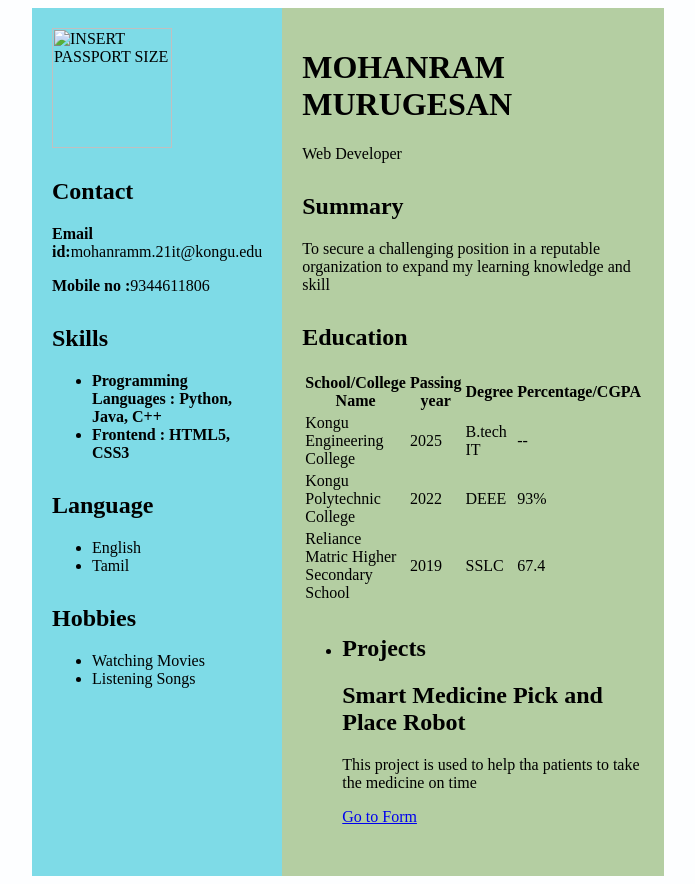
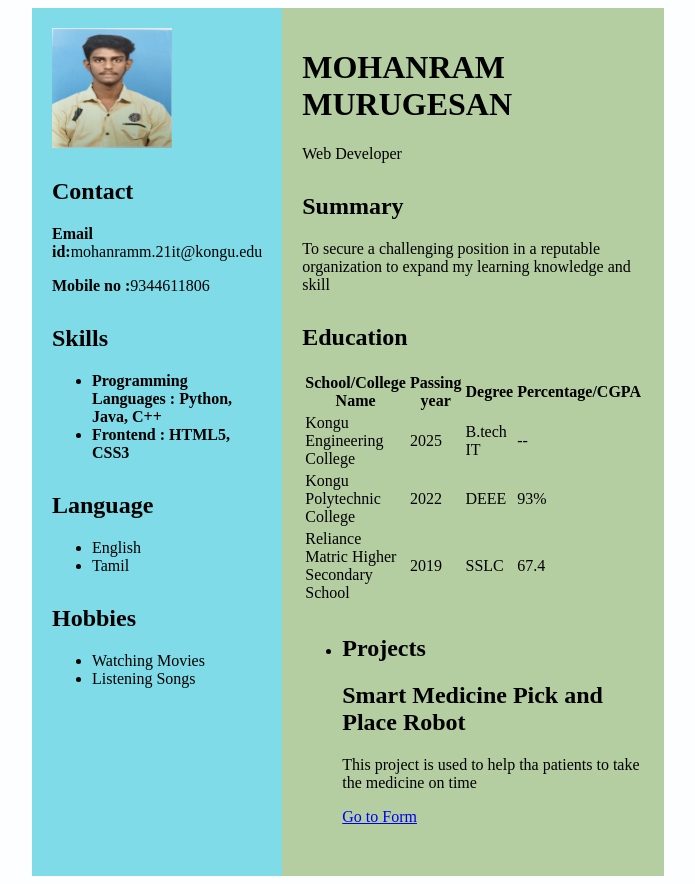
Before and after one commit to Mohanram56/cv, a plain HTML site: page index.html in a window 1280 px wide. Shown: the whole page, without its empty margins (292-987 px from the left). Drawn offline with Linux system fonts and the light colour scheme; the site is published under a folder, as on GitHub Pages, so addresses that start at the root find nothing.

Commit message:
Update index.html

```diff
--- a/index.html
+++ b/index.html
@@ -13,7 +13,7 @@
     <div class="full">
         <div class="left">
             <div class="image">
-                <img src="/passport sixe.jpg" alt="INSERT PASSPORT SIZE"
+                <img src="passport sixe.jpg" alt="INSERT PASSPORT SIZE"
                      style="width:120px;height:120px;">
             </div>
             <div class="Contact">
```
